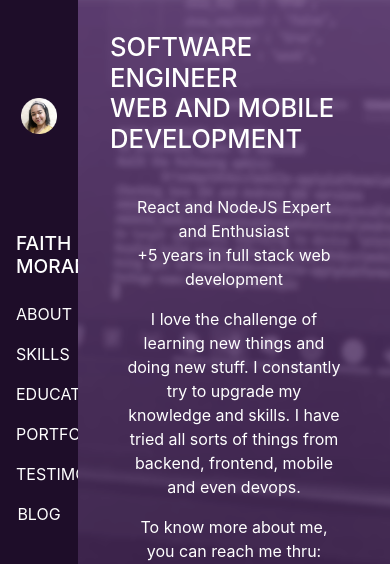
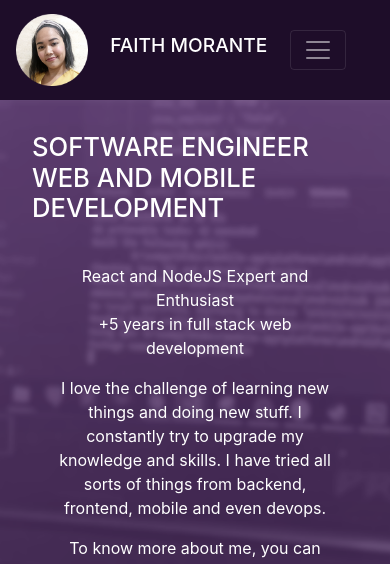
Before and after one commit to idiglove/f8codes.github.io, a Gatsby site: page / in a window 390 px wide. Shown: the top 564 px of the page. Built offline with nearby package versions, Linux system fonts and the light colour scheme; Gatsby itself is replaced by a stand-in of ours.

Commit message:
design for mobile

```diff
--- a/gatsby-browser.js
+++ b/gatsby-browser.js
@@ -4,6 +4,10 @@ import { createGlobalStyle } from 'styled-components'
 const GlobalStyle = createGlobalStyle`
   html, body {
     height: 100%;
+
+    #___gatsby, #gatsby-focus-wrapper {
+      height: 100%;
+    }
   }
 `
 
--- a/gatsby-ssr.js
+++ b/gatsby-ssr.js
@@ -4,6 +4,10 @@ import { createGlobalStyle } from 'styled-components'
 const GlobalStyle = createGlobalStyle`
   html, body {
     height: 100%;
+
+    #___gatsby, #gatsby-focus-wrapper {
+      height: 100%;
+    }
   }
 `
 
--- a/src/pages/index.js
+++ b/src/pages/index.js
@@ -24,7 +24,7 @@ import Education from './../components/Education'
 import Portfolio from './../components/Portfolio'
 
 import { Appwrapper, HomeWrapper, HomeSidebar, HomeBodyWrapper, ProfilePicWrapper, ProfilePic,
-    HomeName, SidebarLinks, HomeHeader, HomeContent, ContentParagraph, ContactList, ContactWrapper, ContentWrapper } from './../styles/home-styles'
+    HomeName, SidebarLinks, HomeHeader, MobileLinksNavbar } from './../styles/home-styles'
 
 export default function Index() {
     const [contentOption, setContentOption] = useState(<About/>)
@@ -88,6 +88,20 @@ export default function Index() {
                         <li>Testimonials</li>
                         <li><Link to="/blog">Blog</Link></li>
                     </SidebarLinks>
+
+                    <MobileLinksNavbar expand="lg" variant="dark" >
+                        <Navbar.Toggle aria-controls="main-navbar" />
+                        <Navbar.Collapse id="main-navbar">
+                            <Nav >
+                                <li onClick={() => setContentOption(<About />)}>About</li>
+                                <li onClick={() => setContentOption(<Skills />)}>Skills</li>
+                                <li onClick={() => setContentOption(<Education />)}>Education</li>
+                                <li onClick={() => setContentOption(<Portfolio />)}>Portfolio</li>
+                                <li>Testimonials</li>
+                                <li><Link to="/blog">Blog</Link></li>
+                            </Nav>
+                        </Navbar.Collapse>
+                    </MobileLinksNavbar>
                 </HomeSidebar>
 
                 <HomeBodyWrapper>
--- a/src/styles/home-styles.js
+++ b/src/styles/home-styles.js
@@ -1,5 +1,6 @@
 import styled from 'styled-components'
 import homeImg from './../img/header-bg.png'
+import { Nav, Navbar } from 'react-bootstrap';
 
 export const Appwrapper = styled.div`
     width: 100%;
@@ -24,6 +25,14 @@ export const HomeSidebar = styled.div`
     padding: 1rem;
     position: fixed;
     height: 100%;
+
+    @media only screen and (max-width: 500px) {
+        flex-direction: row;
+        width: 100%;
+        height: 100px;
+        z-index: 999;
+        justify-content: space-between;
+    }
 `
 
 export const HomeBodyWrapper = styled.div`
@@ -39,6 +48,14 @@ export const HomeBodyWrapper = styled.div`
     left: 20%;
     overflow: auto;
     height: 100%;
+
+    @media only screen and (max-width: 500px) {
+        width: 100%;
+        height: auto;
+        margin-top: 100px;
+        left: 0;
+        position: relative;
+    }
 `
 
 export const ProfilePicWrapper = styled.div`
@@ -47,6 +64,10 @@ export const ProfilePicWrapper = styled.div`
     border-radius: 50%;
     overflow: hidden;
     align-self: center;
+
+    @media only screen and (max-width: 500px) {
+        width: 20%;
+    }
 `
 
 export const ProfilePic = styled.img`
@@ -59,6 +80,40 @@ export const HomeName = styled.h2`
     font-size: 1.2rem;
     text-transform: uppercase;
     margin-top: 1rem;
+
+    @media only screen and (max-width: 500px) {
+        align-self: center;
+        margin-top: 0;
+        margin-left: 1rem;
+    }
+`
+
+export const MobileLinksNavbar = styled(Navbar)`
+    width: 100px;
+    position: relative;
+
+    .navbar-collapse {
+        text-align: right;
+        position: absolute;
+        top: 54px;
+        right: 30px;
+        background-color: #f9f1ff;
+        color: #1e0d29;
+        padding: 10px;
+
+        li {
+            padding: 5px;
+
+            a {
+                color: #1e0d29;
+                text-decoration: none;
+            }
+        }
+    }
+
+    @media only screen and (min-width: 500px) {
+        display: none;
+    }
 `
 
 export const SidebarLinks = styled.ul`
@@ -77,6 +132,10 @@ export const SidebarLinks = styled.ul`
             text-decoration: none;
         }
     }
+
+    @media only screen and (max-width: 500px) {
+        display: none;
+    }
 `
 
 export const HomeHeader = styled.h1`
@@ -91,6 +150,10 @@ export const HomeContent = styled.div`
     display: flex;
     align-items: center;
     justify-content: center;
+
+    @media only screen and (max-width: 500px) {
+        height: auto;
+    }
 `
 
 export const ContentWrapper = styled.div`
@@ -135,6 +198,7 @@ export const ContactList = styled.ul`
 export const EducationWrapper = styled.div`
     display: flex;
     flex-direction: column;
+    padding: 1rem;
 `
 
 export const SkillsContentWrapper = styled.div`
@@ -202,10 +266,14 @@ export const PortfolioWrapper = styled.div`
 export const PortfolioRow = styled.div`
     display: flex;
     min-height: 300px;
+
+    @media only screen and (max-width: 500px) {
+        flex-direction: column;
+    }
 `
 
 export const PortfolioDesc = styled.div`
-    width: 40%;
+    width: 300px;
     padding: 1rem;
     font-size: 0.8rem;
     align-self: center;
@@ -248,4 +316,8 @@ export const PortfolioImgWrapper = styled.div`
         width: 100%;
         height: 100%;
     }
+
+    @media only screen and (max-width: 500px) {
+        width: 80%;
+    }
 `
```
